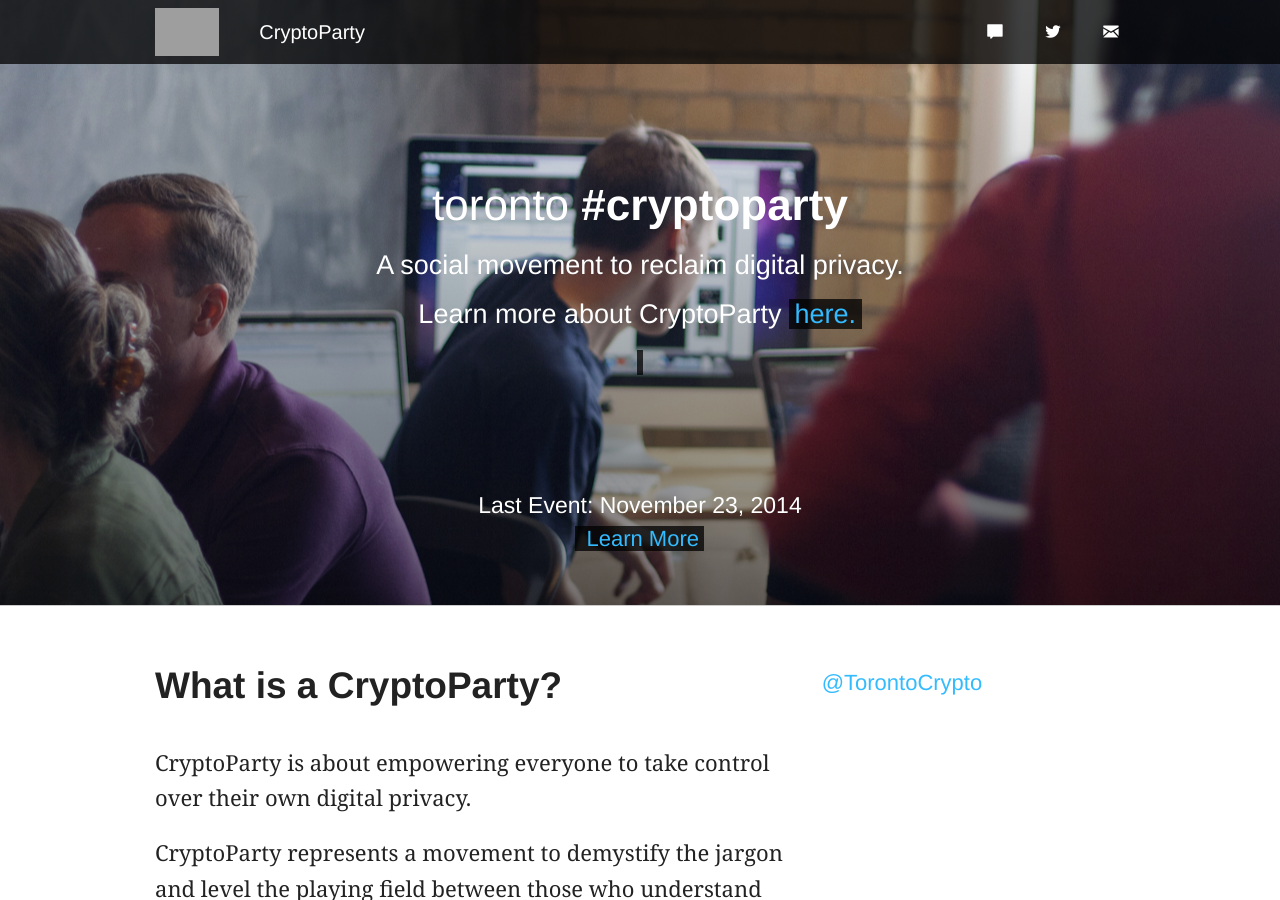
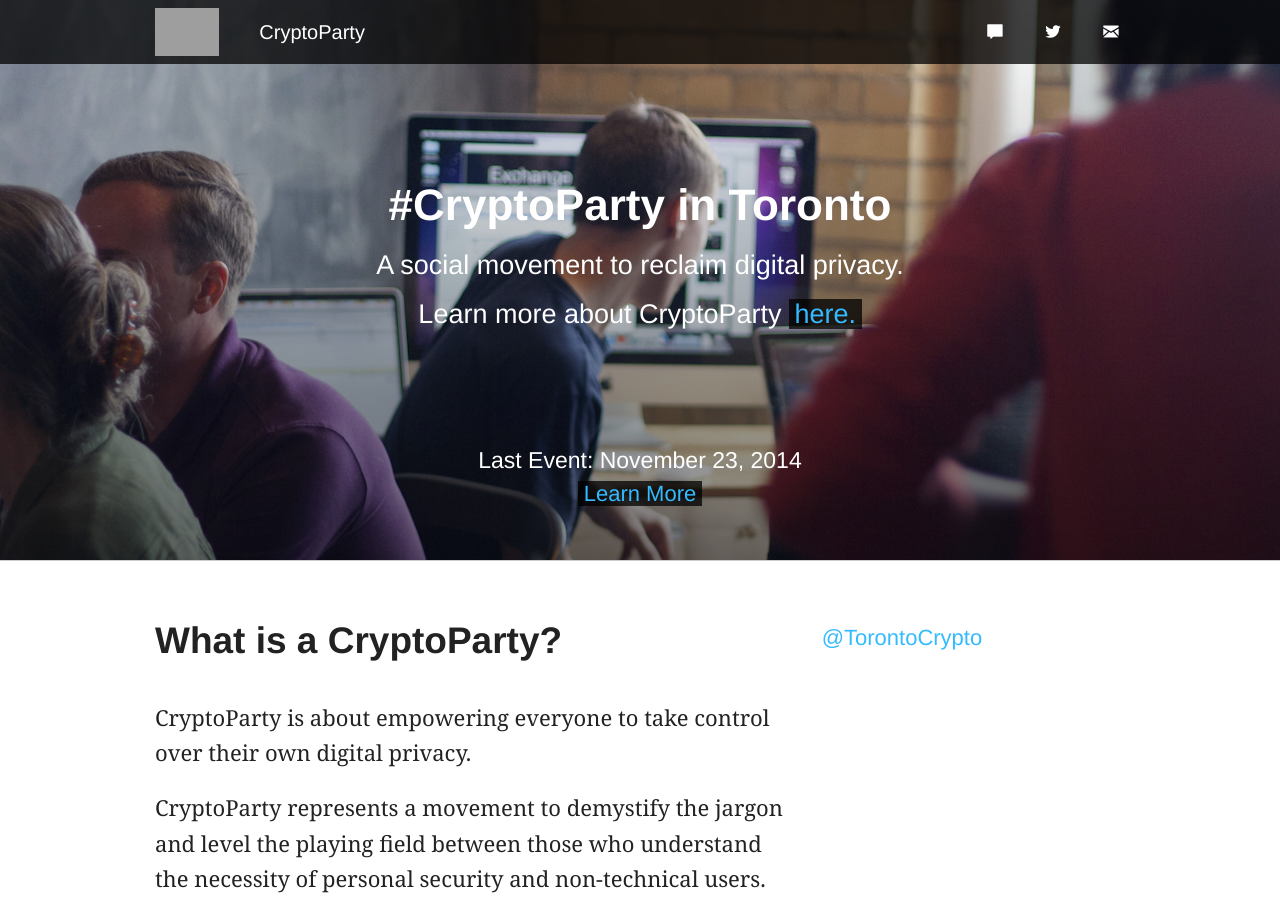
Before and after one commit to vancouvercrypto/torontocrypto.github.io, a Jekyll site: the page built from pages/cryptoparty.html, in a window 1280 px wide and 900 px high. Built offline with Jekyll 4.4.1, drawn with Linux system fonts in a browser that asks for light colours; some web fonts are replaced; comment, search, counter and statistics services are not loaded; grey boxes are pictures that could not be loaded.

Commit message:
Fixed runaway <a> tag

```diff
--- a/pages/cryptoparty.html
+++ b/pages/cryptoparty.html
@@ -7,9 +7,9 @@
     <div class="row">
         <div class="large-2 columns">&nbsp;</div>
         <div class="small-12 large-8 columns">
-            <h1>toronto <strong>#cryptoparty</strong></h1>
+            <h1><strong>#CryptoParty in Toronto</strong></h1>
             <h3>A social movement to reclaim digital privacy.</h3>
-	    <h3>Learn more about CryptoParty <a href="http://cryptoparty.in" target="_blank">here.</h3>
+	    <h3>Learn more about CryptoParty <a href="http://cryptoparty.in" target="_blank">here.</a></h3>
             <h4>Last Event: November 23, 2014</h4>
             <a href="/blog/2014/11/24/thanks-for-a-great-cryptoparty!.html">Learn More</a>
         </div>
```
